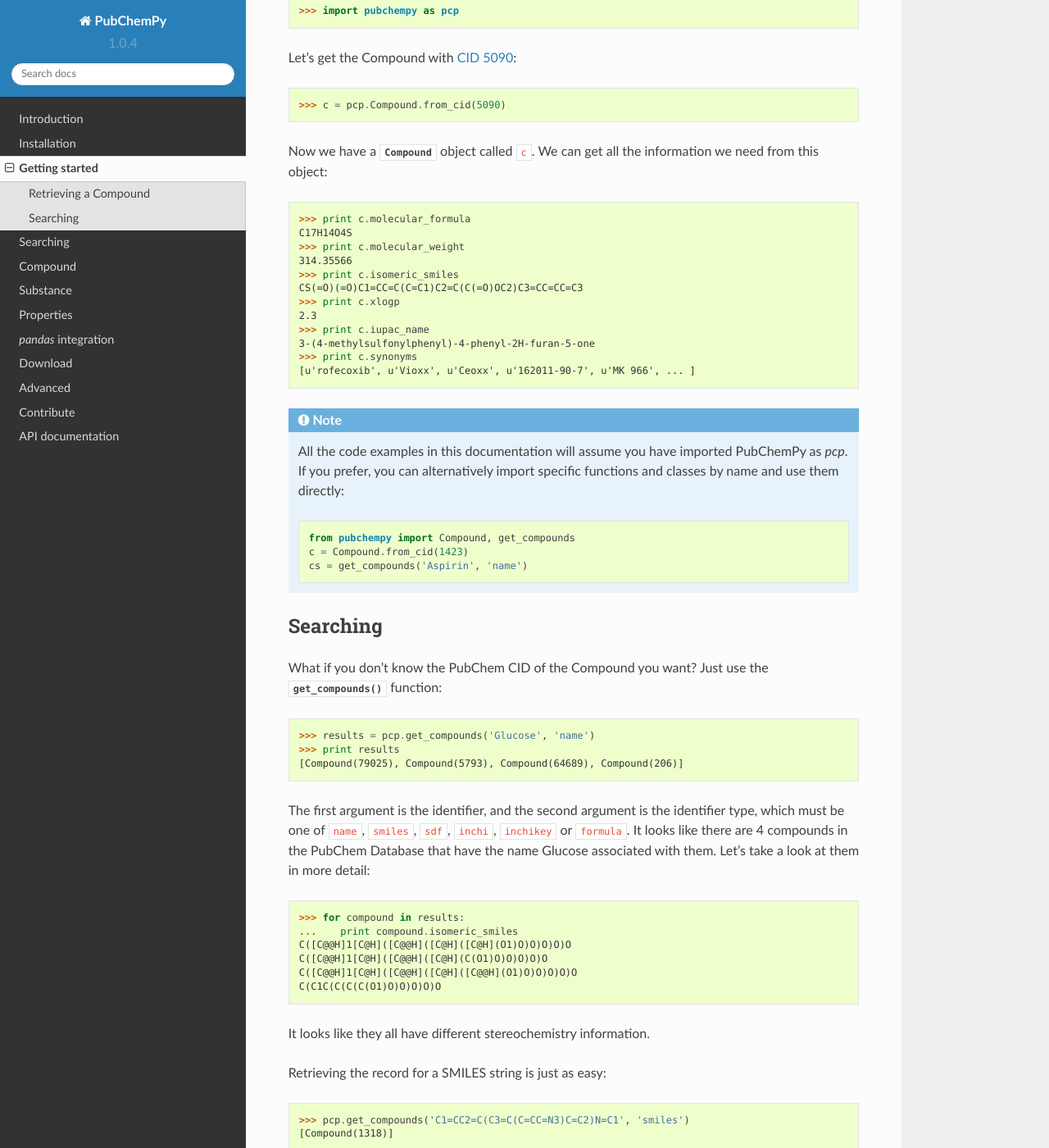
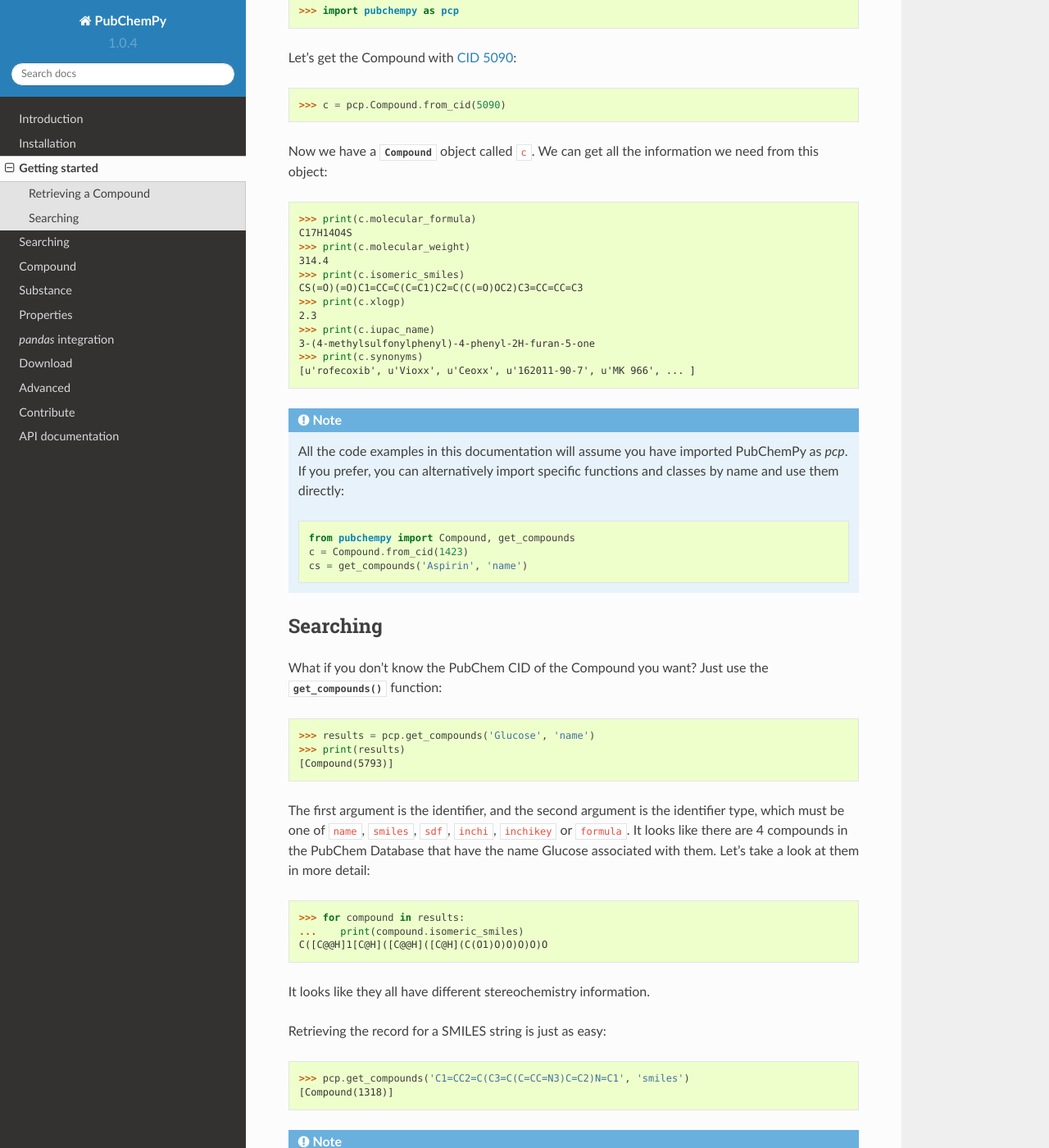
Before and after one commit to mcs07/PubChemPy, a Sphinx documentation site: the page built from docs/source/guide/gettingstarted.rst, in a window 1280 px wide and 1400 px high, scrolled down 392 px. Shown: the whole window at 82% size. Built offline with Sphinx 7.4.7 and the Read the Docs theme 2.0.0, drawn with Linux system fonts in a browser that asks for light colours.

Commit message:
Update gettingstarted.rst
Re-run the instructions with PubChemPy (version 1.0.4) in Python 3.9.2, gentle revision.

Beside the more obvious change about `print foo` to `print(foo)`,  the PubChem database
apparently underwent some consolidation.  As a result some resulting lists do not contain
any more this many entries as in the elder documentation; perhaps with the exception of
synonyms known to the database.

```diff
--- a/docs/source/guide/gettingstarted.rst
+++ b/docs/source/guide/gettingstarted.rst
@@ -22,17 +22,17 @@
 Now we have a :class:`~pubchempy.Compound` object called ``c``. We can get all the information we need from this
 object::
 
-    >>> print c.molecular_formula
+    >>> print(c.molecular_formula)
     C17H14O4S
-    >>> print c.molecular_weight
-    314.35566
-    >>> print c.isomeric_smiles
+    >>> print(c.molecular_weight)
+    314.4
+    >>> print(c.isomeric_smiles)
     CS(=O)(=O)C1=CC=C(C=C1)C2=C(C(=O)OC2)C3=CC=CC=C3
-    >>> print c.xlogp
+    >>> print(c.xlogp)
     2.3
-    >>> print c.iupac_name
+    >>> print(c.iupac_name)
     3-(4-methylsulfonylphenyl)-4-phenyl-2H-furan-5-one
-    >>> print c.synonyms
+    >>> print(c.synonyms)
     [u'rofecoxib', u'Vioxx', u'Ceoxx', u'162011-90-7', u'MK 966', ... ]
 
 .. note::
@@ -51,19 +51,16 @@
 function::
 
     >>> results = pcp.get_compounds('Glucose', 'name')
-    >>> print results
-    [Compound(79025), Compound(5793), Compound(64689), Compound(206)]
+    >>> print(results)
+    [Compound(5793)]
 
 The first argument is the identifier, and the second argument is the identifier type, which must be one of ``name``,
 ``smiles``, ``sdf``, ``inchi``, ``inchikey`` or ``formula``. It looks like there are 4 compounds in the PubChem
 Database that have the name Glucose associated with them. Let's take a look at them in more detail::
 
     >>> for compound in results:
-    ...    print compound.isomeric_smiles
-    C([C@@H]1[C@H]([C@@H]([C@H]([C@H](O1)O)O)O)O)O
+    ...    print(compound.isomeric_smiles)
     C([C@@H]1[C@H]([C@@H]([C@H](C(O1)O)O)O)O)O
-    C([C@@H]1[C@H]([C@@H]([C@H]([C@@H](O1)O)O)O)O)O
-    C(C1C(C(C(C(O1)O)O)O)O)O
 
 It looks like they all have different stereochemistry information.
 
```
